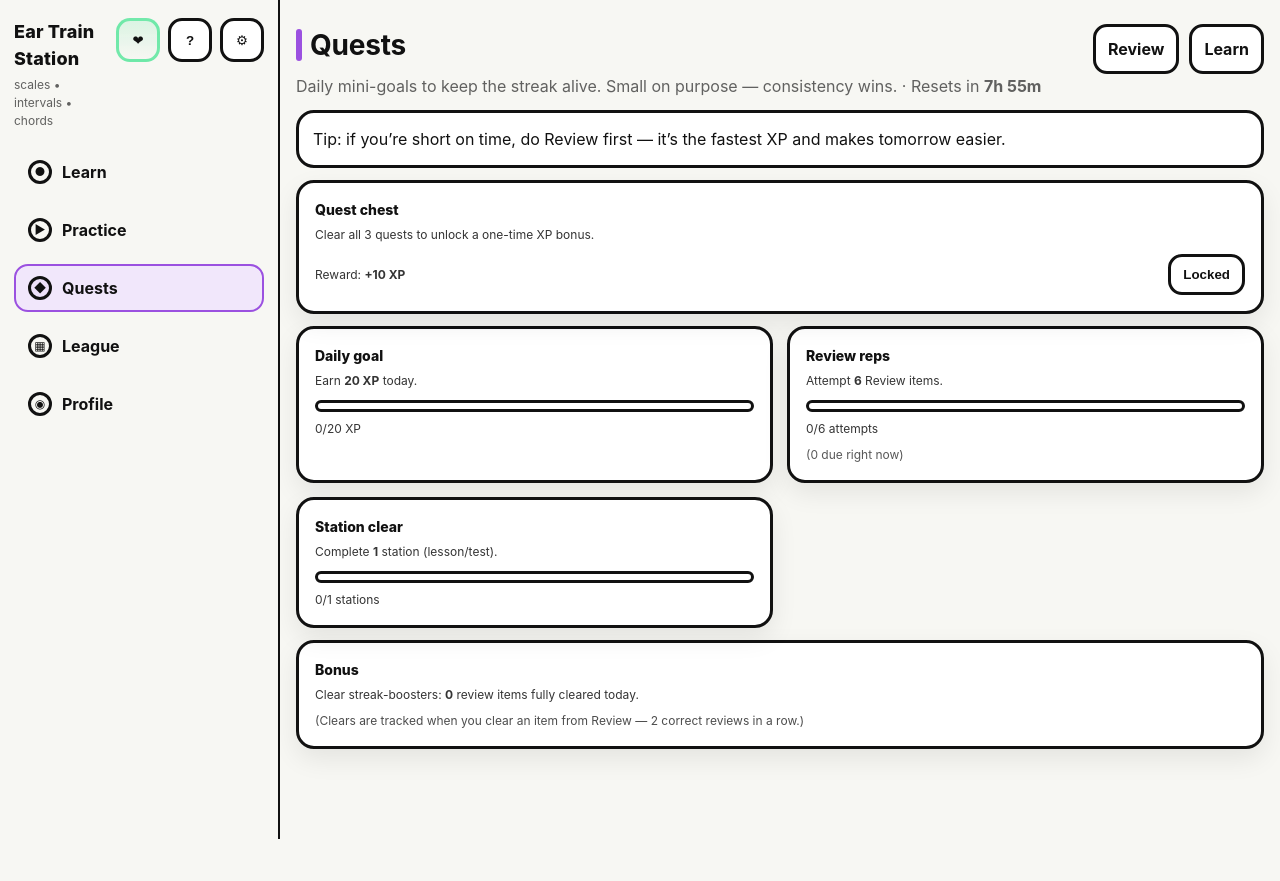
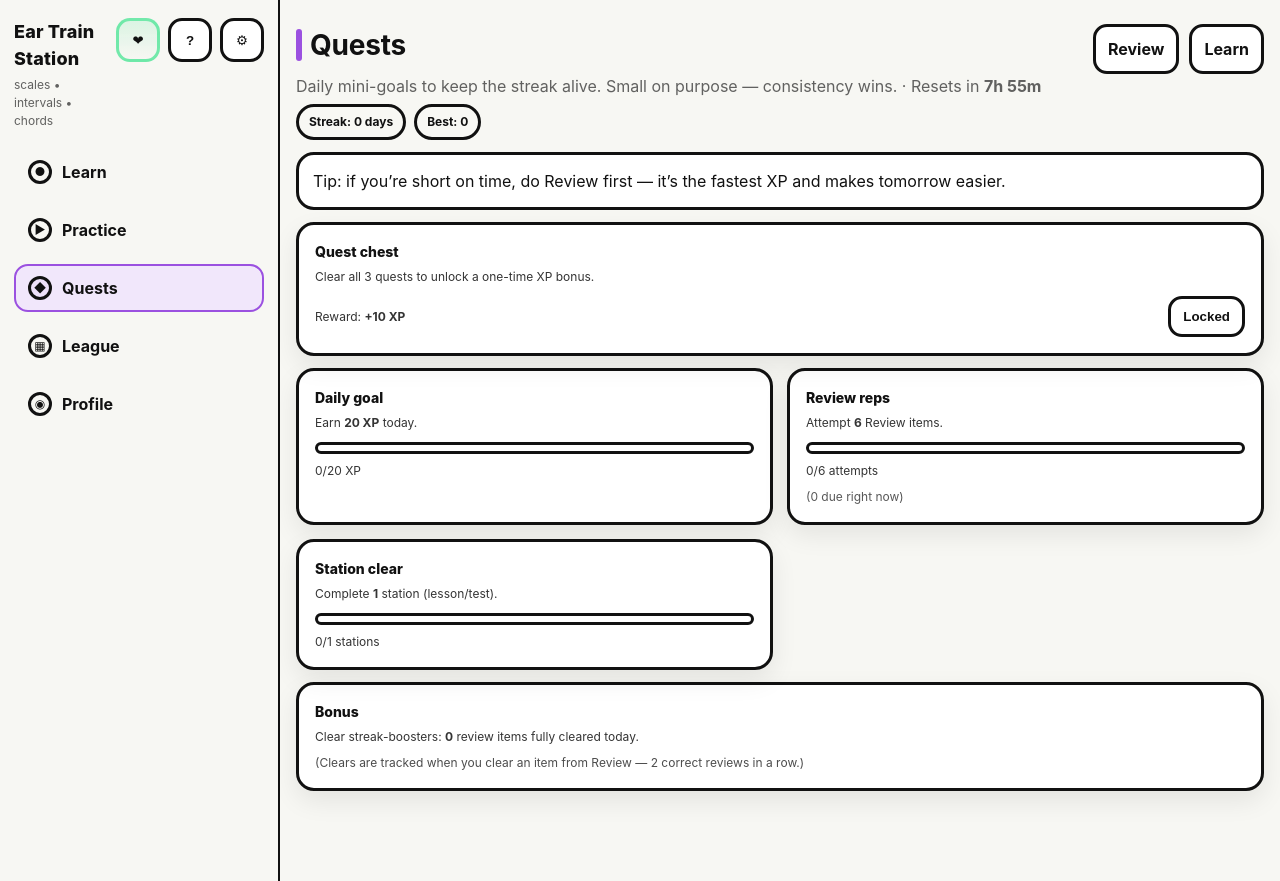
Before and after one commit to wpwcbc/ear-train-station, a React (Vite) app: page /quests in a window 1280 px wide. Before the commit the page ends 839 px from the top, so only its background shows below. Built offline with nearby package versions, Linux system fonts and the light colour scheme.

Commit message:
Quests: add daily chest streak (best + UI)

```diff
--- a/src/lib/quests.ts
+++ b/src/lib/quests.ts
@@ -1,4 +1,5 @@
 import type { Progress } from './progress';
+import { recordQuestChestOpened } from './streak.ts';
 
 export type QuestState = {
   version: 2;
@@ -171,4 +172,7 @@ export function bumpStationCompleted(n = 1) {
 
 export function markChestClaimed() {
   updateQuestState((q) => ({ ...q, chestClaimedToday: true }));
+  // Opening the chest is our canonical “streak action” (anti-farm).
+  // Stored separately so quests can reset freely each day.
+  recordQuestChestOpened(new Date());
 }
--- /dev/null
+++ b/src/lib/streak.ts
@@ -0,0 +1,109 @@
+export type StreakStateV1 = {
+  v: 1;
+  /** YYYY-MM-DD local day of the last successful streak action (quest chest opened). */
+  lastYmd: string | null;
+  /** Current consecutive-days streak. */
+  streak: number;
+  /** Best streak observed. */
+  best: number;
+};
+
+export const STREAK_KEY_V1 = 'ets_streak_v1';
+
+// Note: like quests/mistakes, we emit an in-tab event because `storage` doesn't fire in the same tab.
+export const STREAK_CHANGED_EVENT = 'ets_streak_changed';
+
+function emitStreakChanged() {
+  if (typeof window === 'undefined') return;
+  try {
+    window.dispatchEvent(new Event(STREAK_CHANGED_EVENT));
+  } catch {
+    // ignore
+  }
+}
+
+export function defaultStreakState(): StreakStateV1 {
+  return { v: 1, lastYmd: null, streak: 0, best: 0 };
+}
+
+function ymdFromDate(d: Date) {
+  const y = d.getFullYear();
+  const m = String(d.getMonth() + 1).padStart(2, '0');
+  const day = String(d.getDate()).padStart(2, '0');
+  return `${y}-${m}-${day}`;
+}
+
+export function ymdToday(now = new Date()) {
+  return ymdFromDate(now);
+}
+
+export function ymdYesterday(now = new Date()) {
+  const y = new Date(now.getFullYear(), now.getMonth(), now.getDate() - 1);
+  return ymdFromDate(y);
+}
+
+function clampInt(n: unknown, fallback: number) {
+  const x = typeof n === 'number' ? n : Number(n);
+  return Number.isFinite(x) ? Math.trunc(x) : fallback;
+}
+
+export function normalizeStreakStateV1(input: Partial<StreakStateV1>): StreakStateV1 {
+  const streak = Math.max(0, clampInt(input.streak, 0));
+  const best = Math.max(0, clampInt(input.best, 0));
+  const lastYmd = typeof input.lastYmd === 'string' ? input.lastYmd : null;
+  return {
+    v: 1,
+    lastYmd,
+    streak,
+    best: Math.max(best, streak),
+  };
+}
+
+export function loadStreakState(storage: Pick<Storage, 'getItem'> = localStorage): StreakStateV1 {
+  try {
+    const raw = storage.getItem(STREAK_KEY_V1);
+    if (!raw) return defaultStreakState();
+    const parsed = JSON.parse(raw) as StreakStateV1;
+    if (!parsed || parsed.v !== 1) return defaultStreakState();
+    return normalizeStreakStateV1(parsed);
+  } catch {
+    return defaultStreakState();
+  }
+}
+
+export function saveStreakState(state: StreakStateV1, storage: Pick<Storage, 'setItem'> = localStorage) {
+  storage.setItem(STREAK_KEY_V1, JSON.stringify(normalizeStreakStateV1(state)));
+  emitStreakChanged();
+}
+
+/**
+ * Apply a “daily streak” update for a successful action on `todayYmd`.
+ *
+ * Rules:
+ * - First claim ever => streak=1
+ * - Claim again same day => no change (idempotent)
+ * - Claim on next consecutive day => streak++
+ * - Otherwise => streak=1 (reset)
+ */
+export function bumpDailyStreak(prev: StreakStateV1, todayYmd: string, yesterdayYmd: string): StreakStateV1 {
+  const cur = normalizeStreakStateV1(prev);
+
+  if (cur.lastYmd === todayYmd) return cur;
+
+  const nextStreak = cur.lastYmd === yesterdayYmd ? Math.max(1, cur.streak + 1) : 1;
+  const best = Math.max(cur.best, nextStreak);
+  return {
+    v: 1,
+    lastYmd: todayYmd,
+    streak: nextStreak,
+    best,
+  };
+}
+
+export function recordQuestChestOpened(now = new Date()) {
+  const today = ymdToday(now);
+  const yesterday = ymdYesterday(now);
+  const prev = loadStreakState();
+  const next = bumpDailyStreak(prev, today, yesterday);
+  saveStreakState(next);
+}
--- a/src/pages/QuestsPage.tsx
+++ b/src/pages/QuestsPage.tsx
@@ -12,6 +12,7 @@ import {
   type QuestState,
 } from '../lib/quests';
 import { useMistakeStats } from '../lib/hooks/useMistakeStats';
+import { loadStreakState, STREAK_CHANGED_EVENT, type StreakStateV1 } from '../lib/streak';
 
 function clamp(n: number, min: number, max: number) {
   return Math.max(min, Math.min(max, n));
@@ -43,19 +44,31 @@ export function QuestsPage({
 }) {
   const stats = useMistakeStats();
   const [q, setQ] = useState<QuestState>(() => loadQuestState());
+  const [streak, setStreak] = useState<StreakStateV1>(() => loadStreakState());
   const [toast, setToast] = useState<null | { text: string }>(null);
 
   useEffect(() => {
-    function bump() {
+    function bumpQuests() {
       setQ(loadQuestState());
     }
-    window.addEventListener('focus', bump);
-    window.addEventListener('storage', bump);
-    window.addEventListener(QUESTS_CHANGED_EVENT, bump);
+    function bumpStreak() {
+      setStreak(loadStreakState());
+    }
+
+    function bumpAll() {
+      bumpQuests();
+      bumpStreak();
+    }
+
+    window.addEventListener('focus', bumpAll);
+    window.addEventListener('storage', bumpAll);
+    window.addEventListener(QUESTS_CHANGED_EVENT, bumpQuests);
+    window.addEventListener(STREAK_CHANGED_EVENT, bumpStreak);
     return () => {
-      window.removeEventListener('focus', bump);
-      window.removeEventListener('storage', bump);
-      window.removeEventListener(QUESTS_CHANGED_EVENT, bump);
+      window.removeEventListener('focus', bumpAll);
+      window.removeEventListener('storage', bumpAll);
+      window.removeEventListener(QUESTS_CHANGED_EVENT, bumpQuests);
+      window.removeEventListener(STREAK_CHANGED_EVENT, bumpStreak);
     };
   }, []);
 
@@ -105,6 +118,14 @@ export function QuestsPage({
           <p className="sub">
             Daily mini-goals to keep the streak alive. Small on purpose — consistency wins. · Resets in <b>{resetsIn}</b>
           </p>
+          <div style={{ marginTop: 6, display: 'flex', gap: 8, flexWrap: 'wrap', alignItems: 'center' }}>
+            <span className="pill" title="Days in a row you opened the Quest chest">
+              Streak: <b>{streak.streak}</b> day{streak.streak === 1 ? '' : 's'}
+            </span>
+            <span className="pill" title="Your best Quest streak so far">
+              Best: <b>{streak.best}</b>
+            </span>
+          </div>
         </div>
         <div style={{ display: 'flex', gap: 10, alignItems: 'center', flexWrap: 'wrap' }}>
           <Link className={stats.due > 0 ? 'btnPrimary' : 'btn'} to="/review">
```
Also changed, not shown: 1 other file (tests, documents, lock files or other folders).
